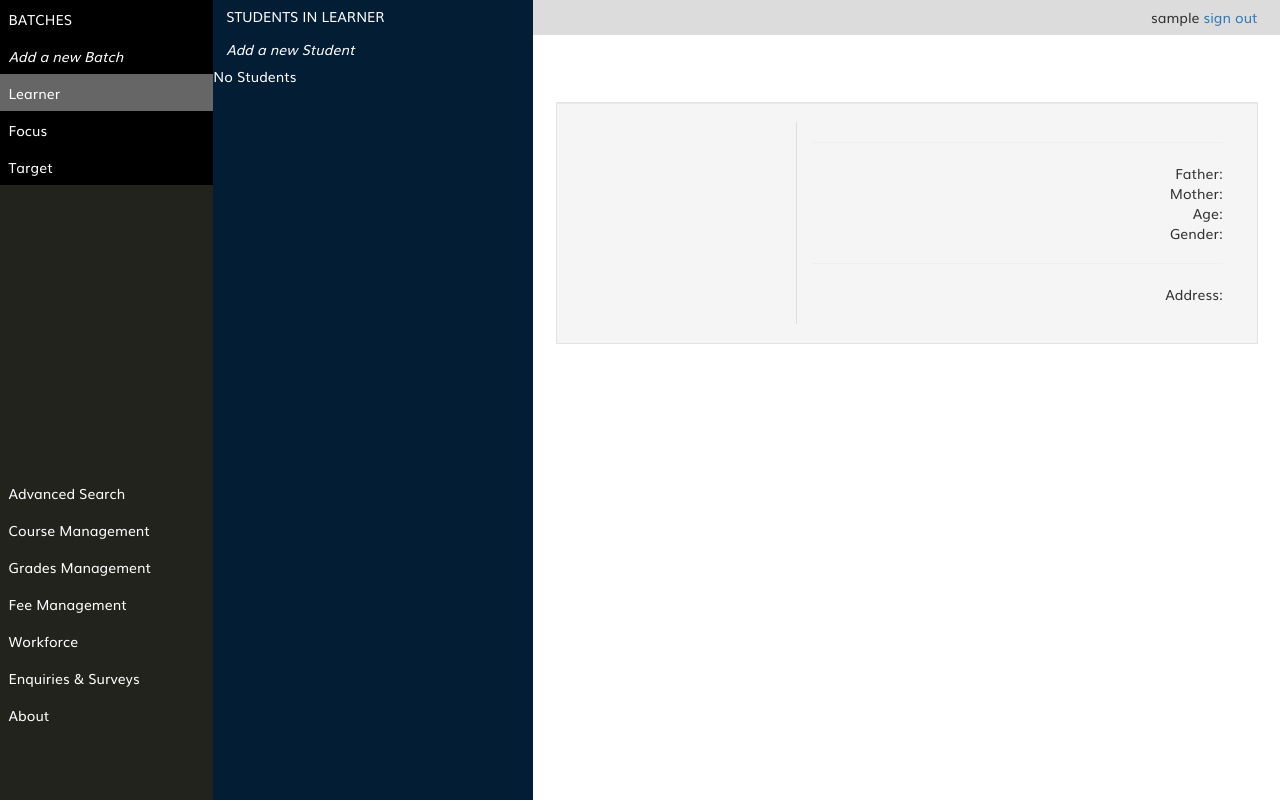
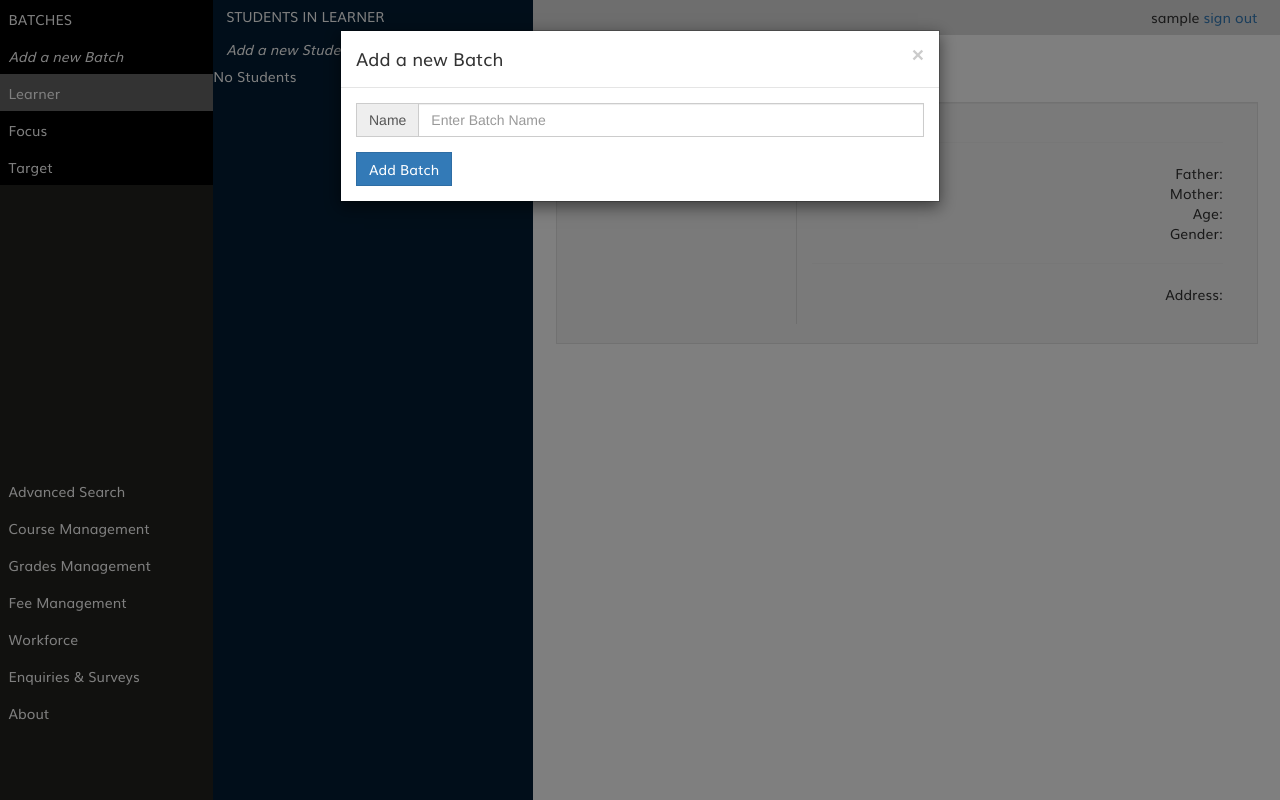
Before and after one commit to prashantkumar42/OSMS, a Django app: template datacloud/dashboard/templates/dashboard/dashboard.html in a window 1280 px wide, after a click on "Add a new Batch". Run offline with Django 3.2, Linux system fonts and the light colour scheme; data comes from the database, SQL or seed files in the repository; both versions use the stored data as it was after the commit; the template is opened without the code that fills it: values that come from a table or form of the project are taken from there, most other values are stand-ins (such as "Sample title", 1, 10 or a date in 2020); some libraries are stand-ins or nearby versions.

Commit message:
finished batch addition and retrieval API

```diff
--- a/datacloud/dashboard/templates/dashboard/dashboard.html
+++ b/datacloud/dashboard/templates/dashboard/dashboard.html
@@ -19,17 +19,17 @@
                     <i id="hover" data-toggle="modal" data-target="#addBatch">Add a new Batch</i>
                 </div>
                 <div id="batchListCol">
-                    <div class="row batch" id="batch1" onclick="getStudents(1)">
+                    <div class="row batch" id="Learner" onclick="getStudents(1)">
                         Learner
                     </div>
-                    <div class="row batch" id="batch2" onclick="getStudents(2)">
+                    <div class="row batch" id="Focus" onclick="getStudents(2)">
                         Focus
                     </div>
-                    <div class="row batch" id="batch3" onclick="getStudents(3)">
+                    <div class="row batch" id="Target" onclick="getStudents(3)">
                         Target
                     </div>
                 </div>
-                <div class="row" id="search">
+                <div class="row" style="margin-top:3%" id="search">
                     Advanced Search
                 </div>
                 <div class="row" id="courses">
@@ -69,6 +69,58 @@
                     {{username}} <a href="logout/">sign out</a>
                 </div>
                 <div class="row" id="br1"></div>
+                <div class="row muli" id="studentDetails">
+                    <h1 class="big" id="stdName"></h1>
+                    <br><br>
+                    <div class="well" style="border-radius:0">
+                        <div class="row">
+                            <div class="col-sm-4">
+                                <br>
+                                <div class="josephin" style="text-align:center;font-size:1000%" id="stdBatch"></div>
+                                <br>
+                            </div>
+                            <div class="col-sm-8 border-left" style="text-align:right">
+                                <h3 class="titillium" id="stdContact"></h3>
+                                <hr>
+                                Father: <b id="stdFather"></b><br>
+                                Mother: <b id="stdMother"></b><br>
+                                Age: <b id="stdAge"></b><br>
+                                Gender: <b id="stdGender"></b><br>
+                                <hr>
+                                Address: <b id="stdAddress"></b><br><br>
+                            </div>
+                        </div>
+
+                    </div>
+                    <br>
+                    <div id="udbuttons"></div>
+
+                </div>
+            </div>
+        </div>
+        <div class="modal fade" role="dialog" id="addBatch">
+            <div class="modal-dialog">
+                <div class="modal-content">
+                    <div class="modal-header">
+                        <button type="button" class="close" data-dismiss="modal">&times;</button>
+                        <h4 class="muli modal-title">Add a new Batch</h4>
+                    </div>
+                    <div class="modal-body">
+                        <form action="../services/addBatch" method="POST">
+                            {% csrf_token %}
+                            <div class="form-group">
+                                <label class="sr-only" for="name">Name</label>
+                                <div class="input-group">
+                                    <div class="input-group-addon">Name</div>
+                                    <input type="text" class="form-control" name="name" id="name" placeholder="Enter Batch Name">
+                                </div>
+                            </div>
+                            <button type="submit" class="muli btn btn-primary">Add Batch</button>
+                        </form>
+                    </div>
+                </div>
+            </div>
+        </div>
         <div class="modal fade" role="dialog" id="addStudent">
             <div class="modal-dialog">
                 <div class="modal-content">
@@ -146,35 +198,6 @@
                             <button type="submit" class="muli btn btn-primary">Add Student</button>
                         </form>
                     </div>
-                        </div>
-                    </div>
-                </div>
-                <div class="row muli" id="studentDetails">
-                    <h1 class="big" id="stdName"></h1>
-                    <br><br>
-                    <div class="well" style="border-radius:0">
-                        <div class="row">
-                            <div class="col-sm-4">
-                                <br>
-                                <div class="josephin" style="text-align:center;font-size:1000%" id="stdBatch"></div>
-                                <br>
-                            </div>
-                            <div class="col-sm-8 border-left" style="text-align:right">
-                                <h3 class="titillium" id="stdContact"></h3>
-                                <hr>
-                                Father: <b id="stdFather"></b><br>
-                                Mother: <b id="stdMother"></b><br>
-                                Age: <b id="stdAge"></b><br>
-                                Gender: <b id="stdGender"></b><br>
-                                <hr>
-                                Address: <b id="stdAddress"></b><br><br>
-                            </div>
-                        </div>
-
-                    </div>
-                    <br>
-                    <div id="udbuttons"></div>
-
                 </div>
             </div>
         </div>
@@ -263,7 +286,7 @@
             console.log("{{username}}");
             var highlightedSTD;
             var highlightedBatch;
-            var sentBatch = {{batch}};
+            var sentBatch = "{{batch}}";
         </script>
         <script src="{% static 'scripts/jquery.js' %}" ></script>
         <script src="{% static 'scripts/dashboard.js' %}" ></script>
--- a/datacloud/datacloud/static/static_dirs/scripts/dashboard.js
+++ b/datacloud/datacloud/static/static_dirs/scripts/dashboard.js
@@ -54,16 +54,14 @@
 }
 
 
-function getStudents(batchID) {
-    console.log(batchID)
-    batches = ["Learner", "Focus", "Target"];
-    endpoint = "/services/api?batch=" + batches[batchID-1];
-    document.getElementById("stdlistname").innerText = "STUDENTS IN " + (batches[batchID-1]).toUpperCase();
-    document.getElementById("batch"+batchID).style = "background-color:#666";
+function getStudents(batchName) {
+    endpoint = "/services/api?batch=" + batchName;
+    document.getElementById("stdlistname").innerText = "STUDENTS IN " + batchName.toUpperCase();
+    document.getElementById(batchName).style = "background-color:#666";
     if (highlightedBatch != null) {
-        document.getElementById("batch" + highlightedBatch).style = "";
+        document.getElementById(highlightedBatch).style = "";
     }
-    highlightedBatch = batchID;
+    highlightedBatch = batchName;
     highlightedSTD = null;
 
     // get the data
@@ -92,5 +90,5 @@
 if (sentBatch != null) {
     getStudents(sentBatch);
 } else {
-    getStudents(1);
+    getStudents("Learner");
 }
--- a/datacloud/datacloud/static/static_dirs/stylesheets/dashboard.css
+++ b/datacloud/datacloud/static/static_dirs/stylesheets/dashboard.css
@@ -55,7 +55,7 @@
 }
 
 #batchListCol {
-  height: 50vh;
+  height: 49vh;
   overflow-y: auto;
 }
 
--- a/datacloud/services/urls.py
+++ b/datacloud/services/urls.py
@@ -4,6 +4,8 @@
 
 urlpatterns = [
     url(r'api$', views.api, name='api'),
+    url(r'addBatch$', views.addBatch, name='addBatch'),
+    url(r'getBatchNames$', views.getBatchNames, name='getBatchNames'),
     url(r'stddelete$', views.stddelete, name='stddelete'),
     url(r'stdupdate$', views.stdupdate, name='stdupdate'),
     url(r'collect$', views.collect, name='collect')
--- a/datacloud/services/views.py
+++ b/datacloud/services/views.py
@@ -5,6 +5,7 @@
 import json
 
 # Create your views here.
+
 def api(request):
     rbatch = request.GET.get('batch')
     if request.user.is_authenticated:
@@ -33,21 +34,41 @@
         models.Student.objects.filter(id=sid).delete()
     return redirect('../dashboard/?batch=' + str(batchID))
 
+def getBatchNames(request):
+    if request.user.is_authenticated:
+        array = models.Batch.objects.all()
+        batches = []
+        for a in array:
+            batches.insert(len(batches), a.name)
+        batches.sort()
+        return JsonResponse({'response':batches})
+    else:
+        return HttpResponse("invalid request, either you are not authorized or request was malformed")
+
+def addBatch(request):
+    rname = request.POST["name"]
+    validated = False
+    if rname:
+        validated = True
+
+    if validated and request.user.is_authenticated:
+        batch = models.Batch(
+            name = rname
+        )
+        batch.save()
+
+    return redirect('../dashboard/?batch=' + rname)
+
 def collect(request):
     rname = request.POST["name"]
     rfather = request.POST["father"]
     rmother = request.POST["mother"]
     rbatch = request.POST["batch"]
-    batchID = 1
-    if rbatch == "Focus":
-        batchID = 2
-    elif rbatch == "Target":
-        batchID = 3
     rage = request.POST["age"]
     rgender = request.POST["gender"]
     raddress = request.POST["address"]
     rcontact = request.POST["contact"]
-    print(rname)
+
     # Validate the data recieved
     validated = False
     if rname and rfather and rmother and rbatch and rage and rgender and raddress and rcontact:
@@ -67,7 +88,7 @@
         )
         student.save()
 
-    return redirect('../dashboard/?batch=' + str(batchID))
+    return redirect('../dashboard/?batch=' + rbatch)
 
 def stdupdate(request):
     rid = request.POST["id"]
@@ -75,16 +96,11 @@
     rfather = request.POST["father"]
     rmother = request.POST["mother"]
     rbatch = request.POST["batch"]
-    batchID = 1
-    if rbatch == "Focus":
-        batchID = 2
-    elif rbatch == "Target":
-        batchID = 3
     rage = request.POST["age"]
     rgender = request.POST["gender"]
     raddress = request.POST["address"]
     rcontact = request.POST["contact"]
-    print(rname)
+
     # Validate the data recieved
     validated = False
     if rname and rfather and rmother and rbatch and rage and rgender and raddress and rcontact:
@@ -108,4 +124,4 @@
         )
         student.save()
 
-    return redirect('../dashboard/?batch=' + str(batchID))
+    return redirect('../dashboard/?batch=' + rbatch)
```
Also changed, not shown: datacloud/db.sqlite3. Lines whose indentation alone changed are shown as unchanged.
